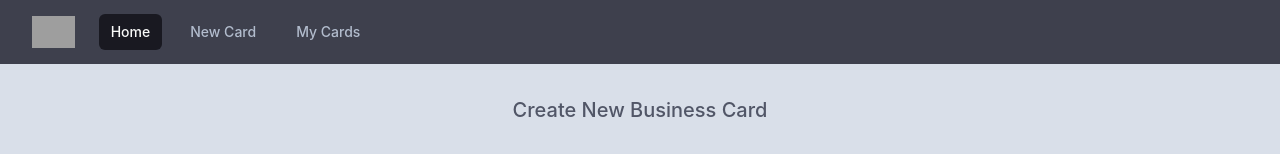
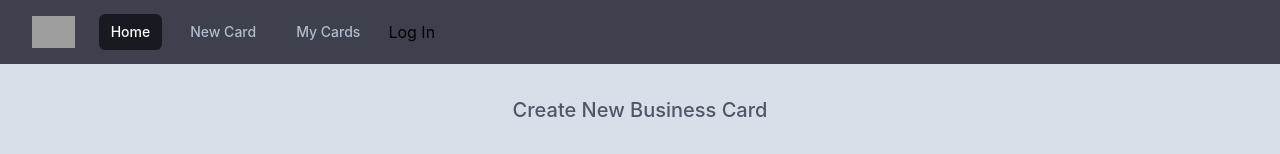
Before and after one commit to 1anya1/briteKard, a React (Create React App) app: page /form in a window 1280 px wide. Shown: the top 154 px of the page. Built offline with nearby package versions, Linux system fonts and the light colour scheme; grey boxes are pictures that could not be loaded.

Commit message:
worked on log out functionality and showing appropriate data on user login relating to card

```diff
--- a/src/App.js
+++ b/src/App.js
@@ -18,7 +18,7 @@ export default function App() {
   const [loggedIn, setLoggedIn] = useState(false);
   const [id, setId] = useState("");
 
-  console.log(loggedIn);
+  console.log(loggedIn, { username });
   useEffect(() => {
     console.log(localStorage.token);
     if (localStorage.token) {
@@ -38,18 +38,20 @@ export default function App() {
     }
   }, [username]);
   console.log(username);
-  // const handleLogOut = (e) => {
-  //   e.preventDefault();
-  //   localStorage.clear();
-  //   setLoggedIn(false);
-  //   setUsername("");
-  // };
-
+  const handleLogOut = (e) => {
+    console.log(e);
+    e.preventDefault();
+    localStorage.clear();
+    setLoggedIn(false);
+    setUsername("");
+  };
+  console.log(username);
   return (
     <div className="bg-gray-200 min-h-screen">
-      <Nav username={username} />
+      <Nav username={username} handleLogOut={handleLogOut} />
       <Routes>
         <Route path="/" element={<Home />} />
+
         <Route
           path="form"
           element={<Form username={username} setId={setId} id={id} />}
--- a/src/components/Display All Card/AllCards.js
+++ b/src/components/Display All Card/AllCards.js
@@ -17,6 +17,7 @@ export default function AllCards(props) {
   // const { username } = useParams();
   // console.log(username);
   const username = props.username;
+  console.log(props.username);
   const [data, setData] = useState(false);
   console.log(useParams);
   const displayCard = [];
@@ -31,12 +32,14 @@ export default function AllCards(props) {
   }, [show]);
   useEffect(() => {
     console.log("here");
+    if (username) {
       axios
         .get(`https://britekard.herokuapp.com/vCards/${username}`)
         .then((response) => {
           console.log(response);
           setData(response.data);
         });
+    }
   }, [username]);
 
   console.log(username);
@@ -63,6 +66,7 @@ export default function AllCards(props) {
     displayCard.push(display);
   }
 
+  console.log(displayCard);
   if (displayCard.length > 0) {
     return (
       <div className="sm:grid grid-cols-2 gap-6 max-w-4xl m-auto p-4 ">
@@ -142,7 +146,7 @@ export default function AllCards(props) {
         })}
       </div>
     );
-  } else if (!data) {
+  } else if (!data && username) {
     return <LoadingScreen />;
   } else {
     return (
--- a/src/components/Form/Form.js
+++ b/src/components/Form/Form.js
@@ -23,7 +23,7 @@ export default function Forms(props) {
   const [id, setId] = useState("");
   const [qr, setQR] = useState(0);
   const [userInputs, setUserInputs] = useState({
-    username: "Anna",
+    username: "",
     cardName: "",
     colorScheme: "",
     uid: "",
--- a/src/components/Nav/Nav.js
+++ b/src/components/Nav/Nav.js
@@ -8,25 +8,24 @@ function classNames(...classes) {
 }
 
 export default function Nav(props) {
-  console.log(props.username);
-  const [username, setUsername] = useState(null);
+  const username = props.username;
 
+  console.log(username, props.username);
+  const [navigation, setNavigation] = useState(null);
   useEffect(() => {
-    setUsername(props.username);
-  }, [props.username]);
-  console.log(username, props.username);
-  const [navigation, setNavigation] = useState(
-    [
+    console.log("in use effect in vab");
+
+    setNavigation([
       { name: "Home", loc: "/", current: true },
       { name: "New Card", loc: "/form", current: false },
       {
         name: "My Cards",
-        loc: "/myCards/" + username,
+        loc: `/myCards/${username}`,
         current: false,
       },
-    ],
-    props.username
-  );
+    ]);
+  }, [props.username, username]);
+  console.log(navigation);
   const myEvent = (event) => {
     const target = event.target.innerHTML;
     const data = [...navigation];
@@ -40,6 +39,7 @@ export default function Nav(props) {
     console.log(data);
     setNavigation(data);
   };
+
   return (
     <Disclosure as="nav" className="bg-gray-700">
       {({ open }) => (
@@ -72,7 +72,8 @@ export default function Nav(props) {
                 </div>
                 <div className="hidden sm:block sm:ml-6">
                   <div className="flex space-x-4">
-                    {navigation.map((item) => (
+                    {navigation !== null &&
+                      navigation.map((item) => (
                         <Link
                           key={item.name}
                           to={item.loc}
@@ -88,6 +89,12 @@ export default function Nav(props) {
                           {item.name}
                         </Link>
                       ))}
+                    <button
+                      class="transition duration-150 ease-in-out ..."
+                      onClick={props.handleLogOut}
+                    >
+                      {username ? "Log Out" : "Log In"}
+                    </button>
                   </div>
                 </div>
               </div>
@@ -96,7 +103,8 @@ export default function Nav(props) {
 
           <Disclosure.Panel className="sm:hidden">
             <div className="px-2 pt-2 pb-3 space-y-1">
-              {navigation.map((item) => (
+              {navigation &&
+                navigation.map((item) => (
                   <Link
                     key={item.name}
                     to={item.loc}
```
Lines whose indentation alone changed are shown as unchanged.
